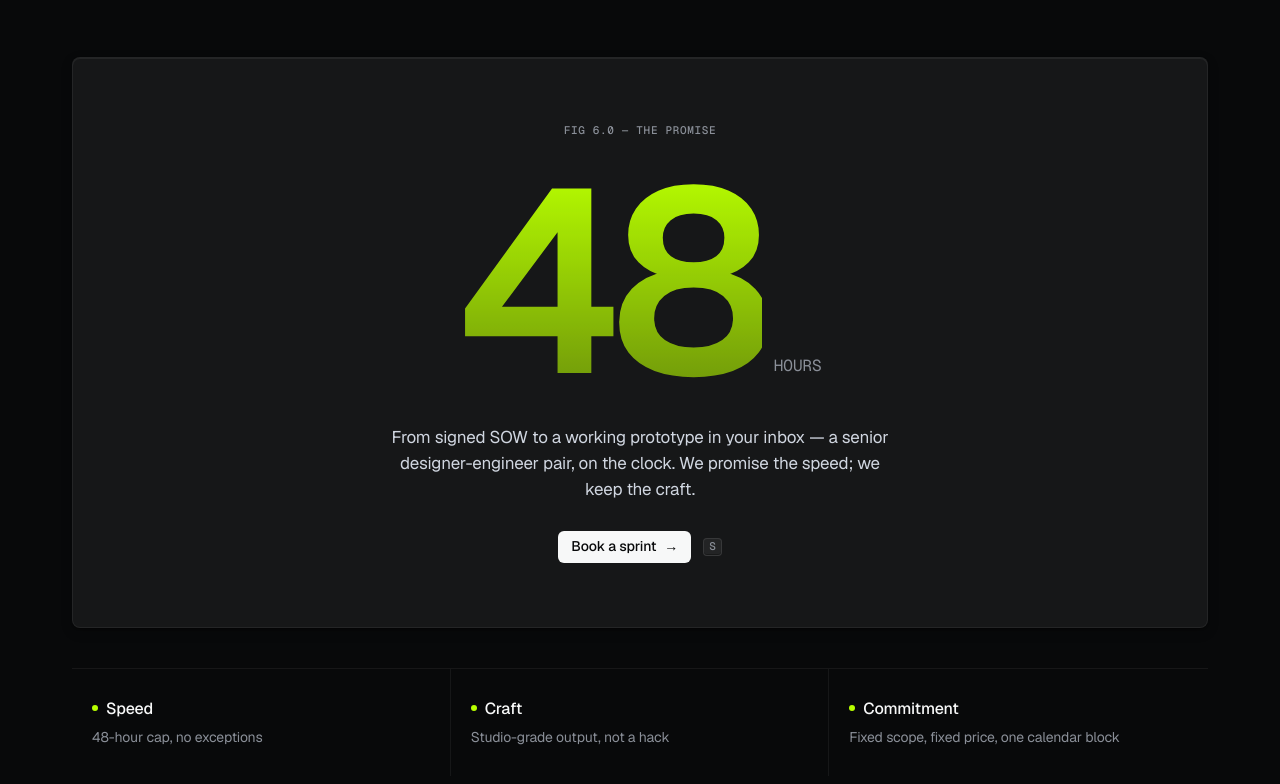
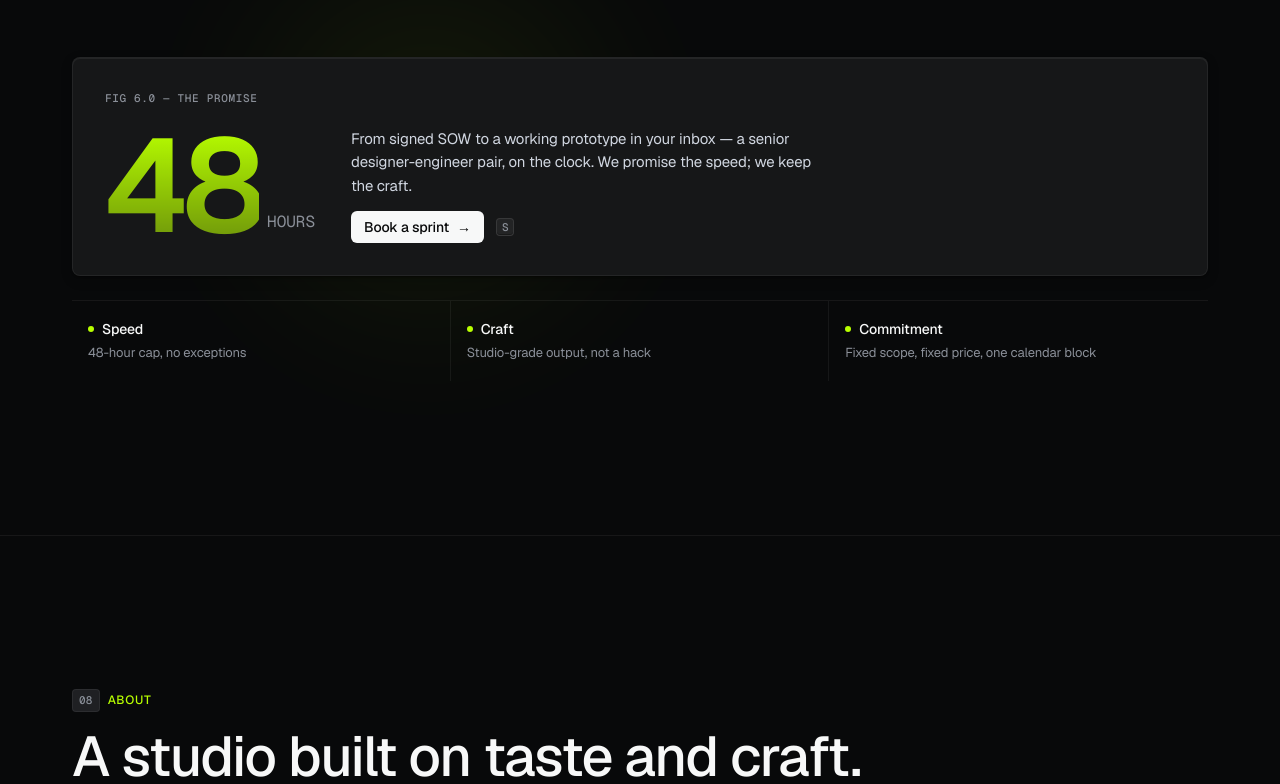
Before and after one commit to nlt7z/Qbix-Studio, a Next.js app in the folder next/: page / in a window 1280 px wide. Shown: the part 5776-6560 px from the top of the page. Built offline with nearby package versions, Linux system fonts and the light colour scheme.

Commit message:
Misc copy and style refinements
Small tweaks to globals.css, About section copy, and data file.

```diff
--- a/next/app/globals.css
+++ b/next/app/globals.css
@@ -1285,32 +1285,68 @@ section { position: relative; }
   margin-top: auto;
 }
 
-/* Solo (no side phases) — centered, hero-sized */
+/* Solo (no side phases) — compact horizontal layout */
 .sprint-bignum--solo {
-  margin-top: clamp(24px, 4vw, 36px);
+  margin-top: clamp(20px, 3vw, 28px);
+  display: grid;
+  grid-template-columns: auto minmax(0, 1fr);
+  grid-template-rows: auto auto;
+  column-gap: clamp(20px, 3vw, 36px);
+  row-gap: clamp(10px, 1.2vw, 14px);
   align-items: center;
-  text-align: center;
-  padding: clamp(36px, 5vw, 64px) clamp(28px, 4vw, 48px);
-  gap: clamp(20px, 2.6vw, 28px);
-}
-.sprint-bignum--solo .fig { letter-spacing: 0.06em; }
-.sprint-bignum--solo .sprint-bignum-figure { justify-content: center; }
+  text-align: left;
+  padding: clamp(20px, 2.6vw, 32px) clamp(20px, 2.6vw, 32px);
+}
+.sprint-bignum--solo .fig {
+  grid-column: 1 / -1;
+  letter-spacing: 0.06em;
+  margin-bottom: clamp(2px, 0.5vw, 6px);
+}
+.sprint-bignum--solo .sprint-bignum-figure {
+  grid-column: 1;
+  grid-row: 2 / span 2;
+  justify-content: flex-start;
+  gap: 8px;
+}
 .sprint-bignum--solo .sprint-bignum-n {
-  font-size: clamp(140px, 22vw, 260px);
+  font-size: clamp(76px, 11vw, 132px);
+}
+.sprint-bignum--solo .sprint-bignum-unit {
+  padding-bottom: clamp(8px, 1vw, 14px);
 }
 .sprint-bignum--solo .sprint-bignum-cap {
-  max-width: 520px;
-  text-align: center;
-  font-size: clamp(15px, 1.6vw, 17px);
-}
-.sprint-bignum--solo .sprint-bignum-cta { justify-content: center; margin-top: 0; }
+  grid-column: 2;
+  grid-row: 2;
+  max-width: 480px;
+  margin: 0;
+  text-align: left;
+  font-size: clamp(13px, 1.4vw, 15px);
+  line-height: 1.55;
+}
+.sprint-bignum--solo .sprint-bignum-cta {
+  grid-column: 2;
+  grid-row: 3;
+  align-self: end;
+  justify-content: flex-start;
+  margin-top: 0;
+}
+@media (max-width: 640px) {
+  .sprint-bignum--solo {
+    grid-template-columns: 1fr;
+    text-align: left;
+  }
+  .sprint-bignum--solo .sprint-bignum-figure { grid-column: 1; grid-row: auto; }
+  .sprint-bignum--solo .sprint-bignum-cap { grid-column: 1; grid-row: auto; }
+  .sprint-bignum--solo .sprint-bignum-cta { grid-column: 1; grid-row: auto; }
+  .sprint-bignum--solo .sprint-bignum-n { font-size: clamp(72px, 22vw, 110px); }
+}
 
 /* Pillars — 3-up row beneath the bignum */
 .sprint-pillars {
   display: grid;
   grid-template-columns: repeat(3, minmax(0, 1fr));
   gap: 0;
-  margin: clamp(28px, 4vw, 40px) 0 0;
+  margin: clamp(16px, 2vw, 24px) 0 0;
   border-top: 1px solid var(--line);
   padding: 0;
 }
@@ -1318,7 +1354,7 @@ section { position: relative; }
   .sprint-pillars { grid-template-columns: 1fr; }
 }
 .sprint-pillar {
-  padding: clamp(20px, 2.6vw, 28px) clamp(12px, 2vw, 20px);
+  padding: clamp(12px, 1.6vw, 18px) clamp(10px, 1.4vw, 16px);
   border-right: 1px solid var(--line);
 }
 .sprint-pillar:last-child { border-right: none; }
@@ -1329,10 +1365,10 @@ section { position: relative; }
 .sprint-pillar-k {
   font-family: var(--font-sans);
   font-weight: 500;
-  font-size: clamp(14px, 1.5vw, 16px);
+  font-size: clamp(13px, 1.3vw, 14px);
   letter-spacing: -0.011em;
   color: var(--ink);
-  margin: 0 0 6px;
+  margin: 0 0 4px;
 }
 .sprint-pillar-k::before {
   content: '';
@@ -1346,8 +1382,8 @@ section { position: relative; }
 }
 .sprint-pillar-v {
   font-family: var(--font-sans);
-  font-size: clamp(13px, 1.4vw, 14px);
-  line-height: 1.5;
+  font-size: clamp(12px, 1.2vw, 13px);
+  line-height: 1.45;
   color: var(--text-2);
   letter-spacing: -0.011em;
   margin: 0;
--- a/next/components/sections/About.tsx
+++ b/next/components/sections/About.tsx
@@ -16,7 +16,7 @@ export default function About() {
               <span className="num">08</span>
               About
             </span>
-            <h2 style={{ marginTop: 14 }}>A small studio with strong opinions.</h2>
+            <h2 style={{ marginTop: 14 }}>A studio built on taste and craft.</h2>
           </div>
         </header>
 
--- a/next/lib/data.ts
+++ b/next/lib/data.ts
@@ -333,7 +333,7 @@ export const labCards: LabCard[] = [
 // ----- ABOUT -----------------------------------------------------------------
 
 export const aboutLede =
-  'Qbix Studio LLC is a small AI-native product design and software studio based in Seattle.';
+  'Qbix Studio LLC is an AI-native product design and software studio based in Seattle, built on taste and craft.';
 
 export const aboutBody =
   'We work across product strategy, UX/UI design, web and mobile experiences, and AI software development. Our approach combines human-centered design, visual craft, rapid prototyping, and implementation thinking — helping teams move from unclear ideas to usable product experiences.';
```
